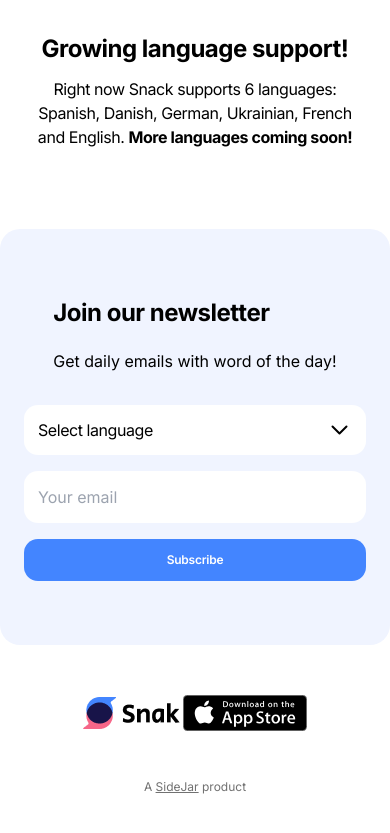
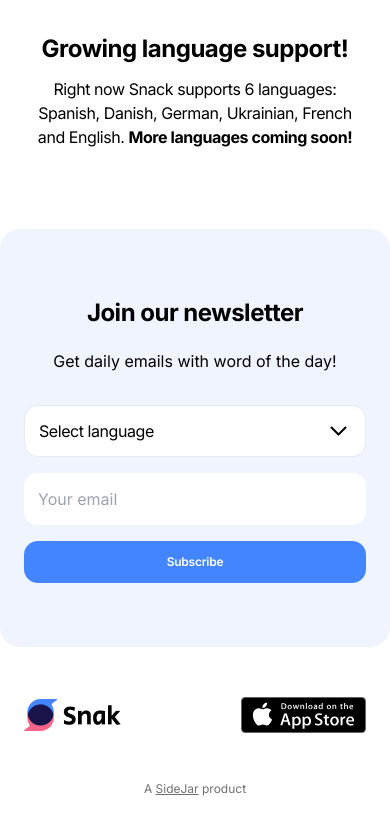
Before and after one commit to Sidejar/snak-marketing, a Gatsby site: page / in a window 390 px wide. Shown: the part 3947-4780 px from the top of the page. Built offline with nearby package versions, Linux system fonts and the light colour scheme; Gatsby itself is replaced by a stand-in of ours.

Commit message:
update tailwind.config

```diff
--- a/src/components/Home/NewsLetter/index.js
+++ b/src/components/Home/NewsLetter/index.js
@@ -7,7 +7,7 @@ const NewsLetter = () => {
   return (
     <div className="max-w-[1440px] mx-auto my-0 rounded-[20px] py-16 px-6 bg-bgPrimary flex flex-col items-center gap-8">
       <div>
-        <h4 className="h4 mb-4">Join our newsletter</h4>
+        <h4 className={`h4 ${"mb-4 text-center"}`}>Join our newsletter</h4>
         <p className={`p-large ${"text-center !tracking-normal"}`}>
           Get daily emails with word of the day!
         </p>
--- a/src/components/Layout/footer.js
+++ b/src/components/Layout/footer.js
@@ -5,7 +5,7 @@ import Apple from "../../assets/images/icons/Apple.svg"
 
 function Footer() {
   return (
-    <div className="max-w-[1440px] mx-auto mt-[50px] mb-0 flex flex-wrap md:flex-nowrap justify-center md:justify-between items-center px-6 md:px-[60px] lg:px-[180px] pb-[68px] md:pb-[100px] lg:pb-[125px]">
+    <div className="max-w-[1440px] mx-auto mt-[50px] mb-0 flex flex-wrap md:flex-nowrap justify-between items-center px-6 md:px-[60px] lg:px-[180px] pb-[68px] md:pb-[100px] lg:pb-[125px]">
       <img src={Snack} alt="logo" />
       <img
         className="block md:hidden max-w-[124.62px] w-full"
--- a/src/utils/selectDropdown/index.js
+++ b/src/utils/selectDropdown/index.js
@@ -21,7 +21,7 @@ const SelectDropdown = () => {
       <div>
         <button
           type="button"
-          className="inline-flex w-full justify-between items-center rounded-[14px] bg-white px-[14px] py-[13px] focus:outline-none focus:ring-0"
+          className="inline-flex border border-solid border-bgGrey w-full justify-between items-center rounded-[14px] bg-white px-[14px] py-[13px] focus:outline-none focus:ring-0"
           id="menu-button"
           aria-expanded={isMenuOpen}
           aria-haspopup="true"
--- a/tailwind.config.js
+++ b/tailwind.config.js
@@ -13,6 +13,7 @@ module.exports = {
       primaryBlue: "rgba(67, 133, 255, 1)",
       bgPrimary: "rgba(240, 244, 255, 1)",
       bgWhite: "#fff",
+      bgGrey: "rgba(232, 235, 237, 1)",
     },
     extend: {},
   },
```
